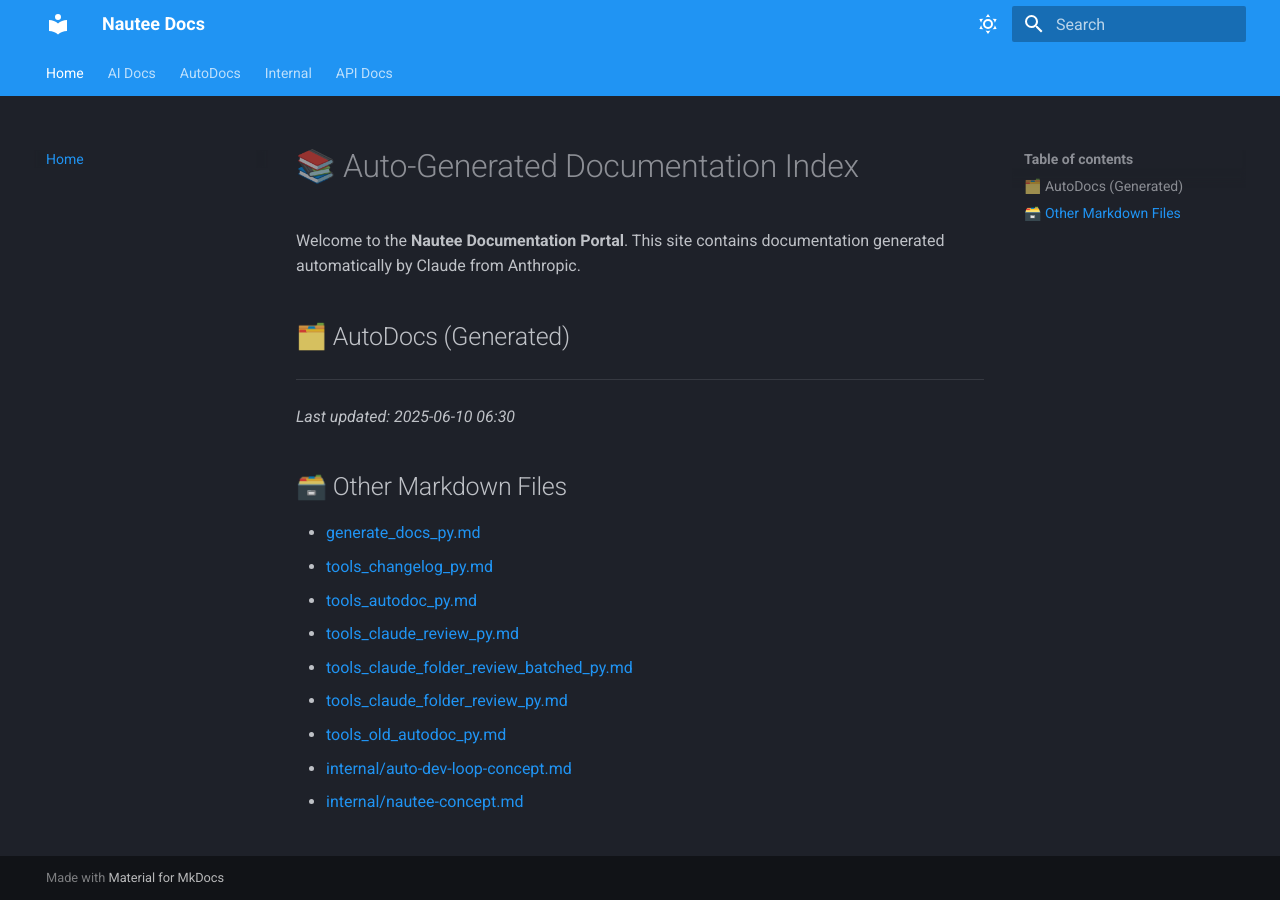
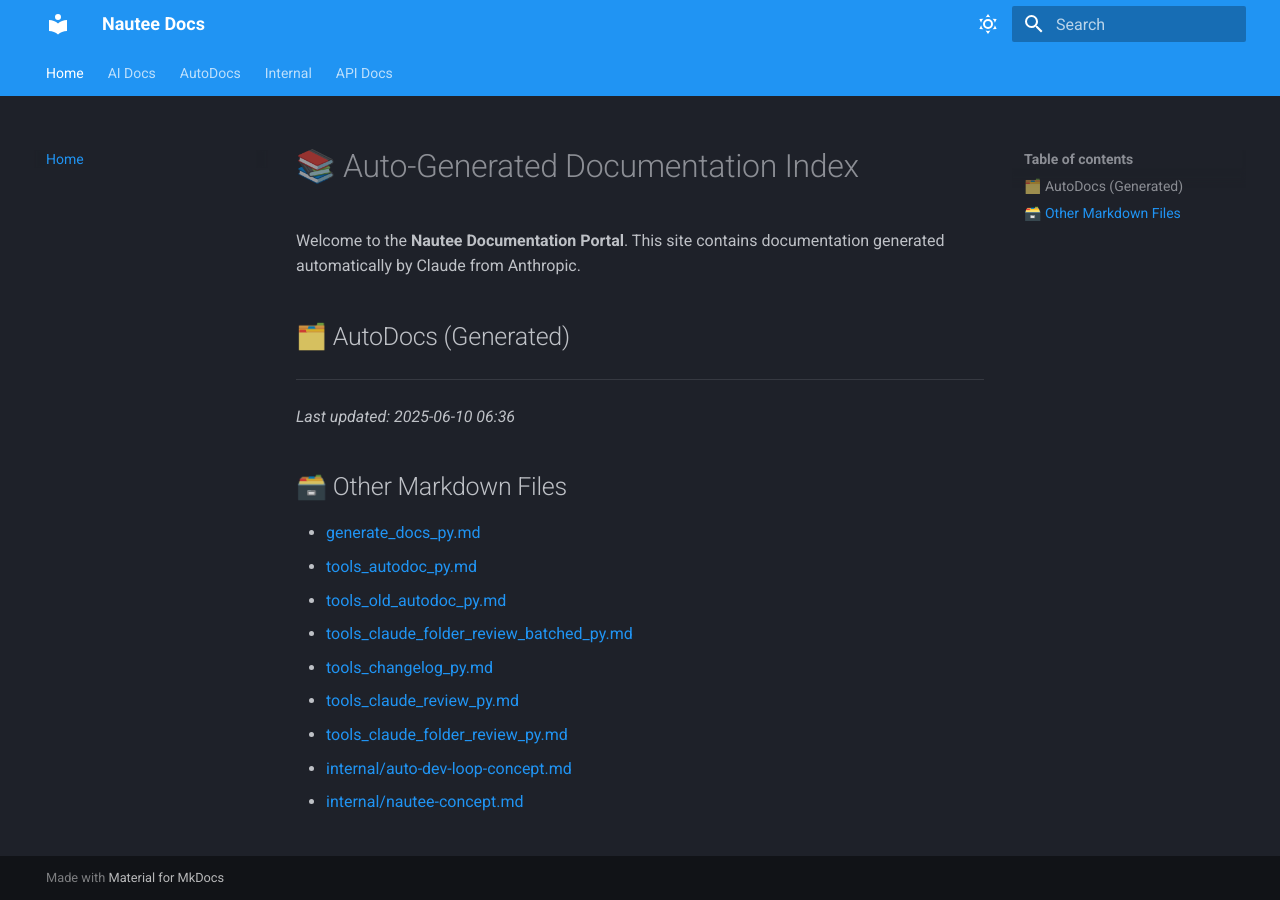
Before and after one commit to 48Nauts-Operator/nautee, an MkDocs documentation site: the page built from docs/index.md, in a window 1280 px wide. Built offline with MkDocs 1.6.1 and Material for MkDocs 9.7.7, drawn with Linux system fonts in a browser that asks for light colours.

```diff
--- a/docs/index.md
+++ b/docs/index.md
@@ -7,16 +7,16 @@ Welcome to the **Nautee Documentation Portal**. This site contains documentation
 
 ---
 
-_Last updated: 2025-06-10 06:30_
+_Last updated: 2025-06-10 06:36_
 
 ## 🗃️ Other Markdown Files
 
 - [generate_docs_py.md](generate_docs_py.md)
+- [tools_autodoc_py.md](tools_autodoc_py.md)
+- [tools_old_autodoc_py.md](tools_old_autodoc_py.md)
+- [tools_claude_folder_review_batched_py.md](tools_claude_folder_review_batched_py.md)
 - [tools_changelog_py.md](tools_changelog_py.md)
-- [tools_autodoc_py.md](tools_autodoc_py.md)
 - [tools_claude_review_py.md](tools_claude_review_py.md)
-- [tools_claude_folder_review_batched_py.md](tools_claude_folder_review_batched_py.md)
 - [tools_claude_folder_review_py.md](tools_claude_folder_review_py.md)
-- [tools_old_autodoc_py.md](tools_old_autodoc_py.md)
 - [internal/auto-dev-loop-concept.md](internal/auto-dev-loop-concept.md)
 - [internal/nautee-concept.md](internal/nautee-concept.md)
```
